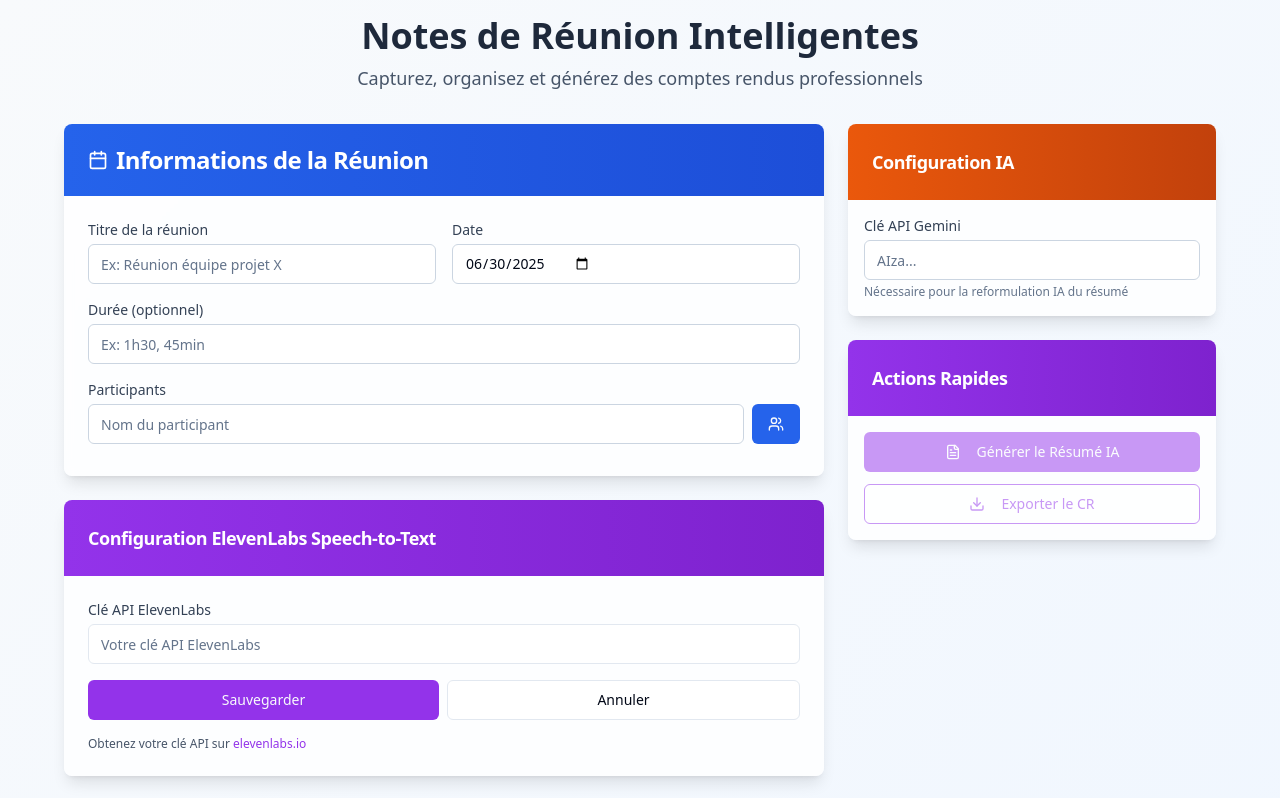
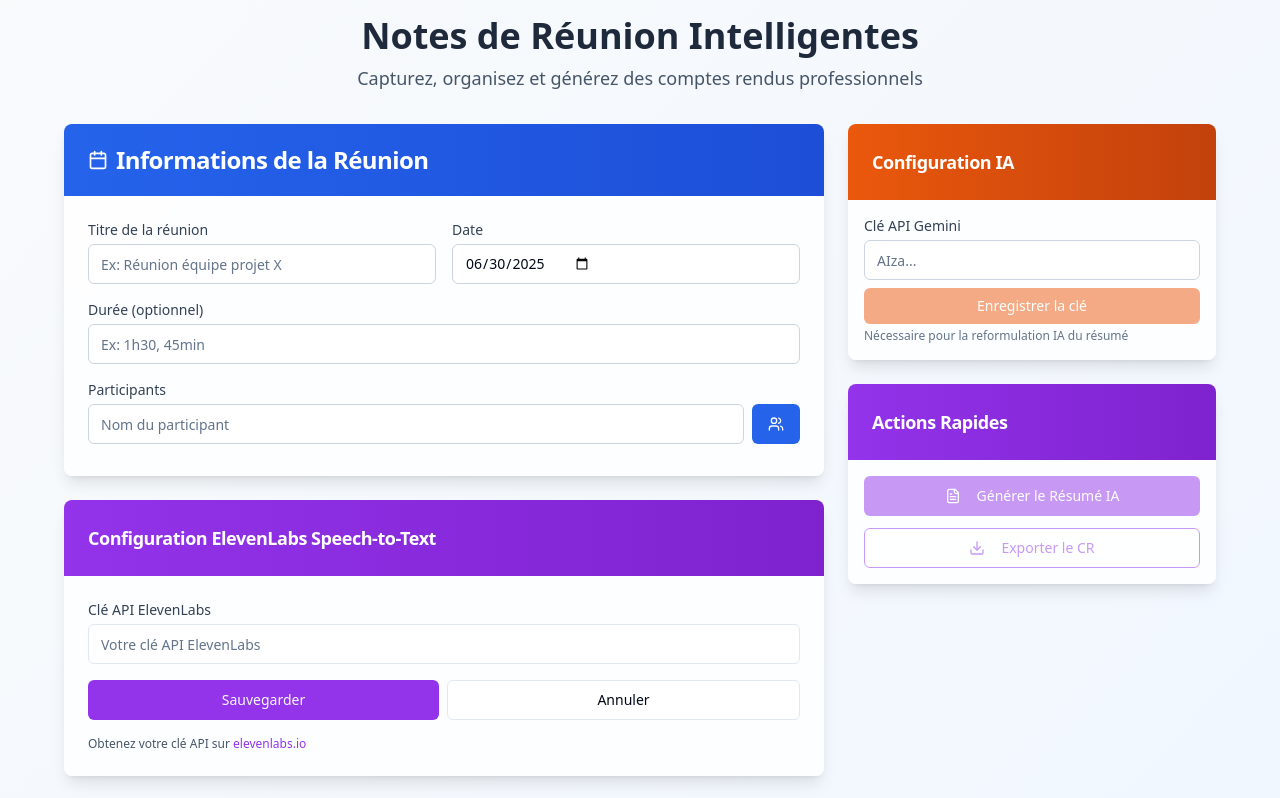
Before and after one commit to nico-vrschv/meeting-notes-app, a React (Vite) app: page / in a window 1280 px wide. Shown: the top 798 px of the page. Built offline with nearby package versions, Linux system fonts and the light colour scheme.

Commit message:
Add button to save API key
Adds a button to save the API key in the "AI configuration" card.

```diff
--- a/src/components/MeetingNotesApp.tsx
+++ b/src/components/MeetingNotesApp.tsx
@@ -415,6 +415,7 @@ Généré le ${new Date().toLocaleString('fr-FR')}
                   <label className="block text-sm font-medium text-slate-700 mb-1">
                     Clé API Gemini
                   </label>
+                  <div className="space-y-2">
                     <Input
                       type="password"
                       placeholder="AIza..."
@@ -425,6 +426,18 @@ Généré le ${new Date().toLocaleString('fr-FR')}
                       }}
                       className="text-sm border-slate-300 focus:border-orange-500"
                     />
+                    <Button
+                      onClick={() => {
+                        localStorage.setItem('gemini-api-key', aiApiKey);
+                        console.log('Clé API sauvegardée:', aiApiKey);
+                      }}
+                      size="sm"
+                      className="w-full bg-orange-600 hover:bg-orange-700"
+                      disabled={!aiApiKey.trim()}
+                    >
+                      Enregistrer la clé
+                    </Button>
+                  </div>
                   <p className="text-xs text-slate-500 mt-1">
                     Nécessaire pour la reformulation IA du résumé
                   </p>
```
Lines whose indentation alone changed are shown as unchanged.
